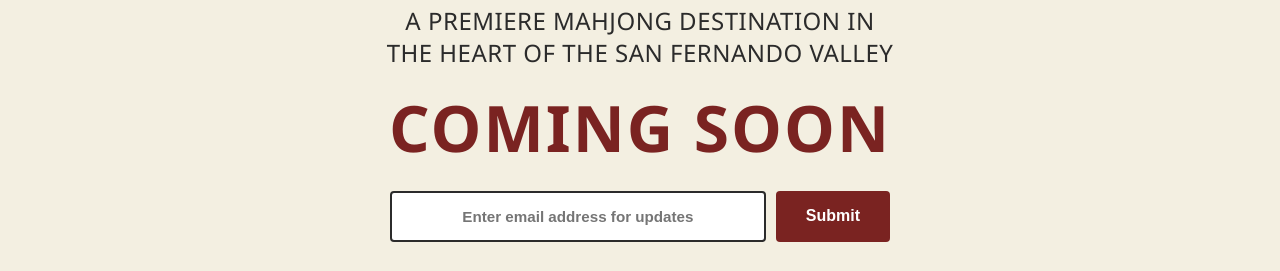
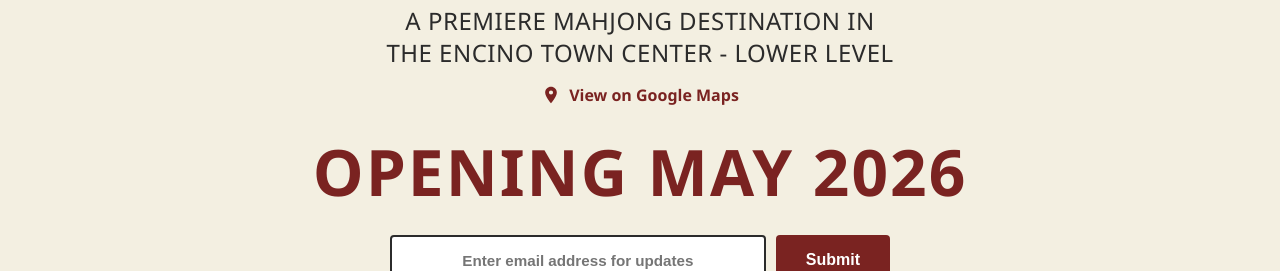
Before and after one commit to MrKlaatu2/birdbamclub, a plain HTML site: page index.html in a window 1280 px wide. Shown: the part 359-630 px from the top of the page. Drawn offline with Linux system fonts and the light colour scheme.

Commit message:
Add files via upload

```diff
--- a/index.html
+++ b/index.html
@@ -4,6 +4,7 @@
     <meta charset="UTF-8">
     <meta name="viewport" content="width=device-width, initial-scale=1.0">
     <title>Bird Bam Mahjong Club - Home</title>
+   <link rel="icon" type="image/png" href="/favicon.png">
     <style>
         * {
             margin: 0;
@@ -83,6 +84,27 @@
             font-weight: 400;
             letter-spacing: 0.5px;
         }
+
+.location-link {
+    display: inline-flex;
+    align-items: center;
+    justify-content: center;
+    gap: 8px;
+    margin: 0 0 22px;
+    color: #7a2321;
+    text-decoration: none;
+    font-size: 1rem;
+    font-weight: 600;
+}
+
+.location-link:hover {
+    color: #5a1a19;
+    text-decoration: underline;
+}
+
+.location-link svg {
+    flex-shrink: 0;
+}
 
         .coming-soon {
             font-size: 4rem;
@@ -269,10 +291,17 @@
 
         <div class="tagline">
             A PREMIERE MAHJONG DESTINATION IN<br>
-            THE HEART OF THE SAN FERNANDO VALLEY
+            THE ENCINO TOWN CENTER - LOWER LEVEL
         </div>
 
-        <h1 class="coming-soon">COMING SOON</h1>
+<a href="https://maps.app.goo.gl/vJqeMvYfitUMzFzLA" class="location-link" target="_blank" rel="noopener noreferrer" aria-label="Open Bird Bam Mahjong Club location in Google Maps">
+    <svg xmlns="http://www.w3.org/2000/svg" width="20" height="20" viewBox="0 0 24 24" fill="currentColor" aria-hidden="true">
+        <path d="M12 2C8.13 2 5 5.13 5 9c0 5.25 7 13 7 13s7-7.75 7-13c0-3.87-3.13-7-7-7zm0 9.5A2.5 2.5 0 1 1 12 6.5a2.5 2.5 0 0 1 0 5z"/>
+    </svg>
+    <span>View on Google Maps</span>
+</a>
+
+        <h1 class="coming-soon">OPENING MAY 2026</h1>
 
         <div class="email-signup">
             <form id="waitlist-form">
```
Also changed, not shown: bird-favicon.ico (added).
